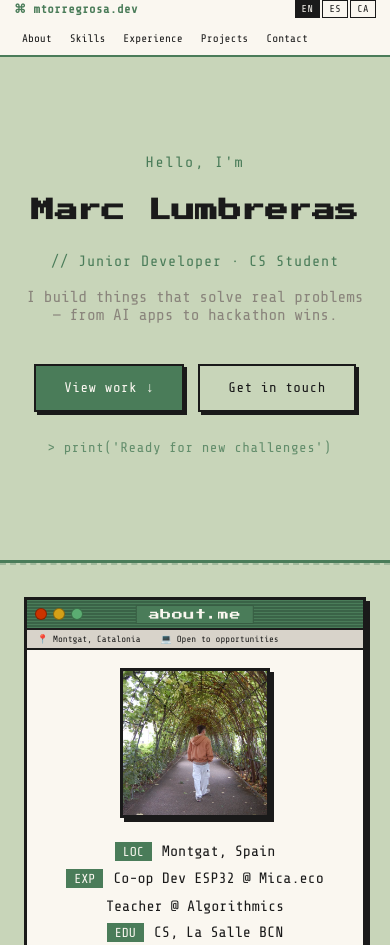
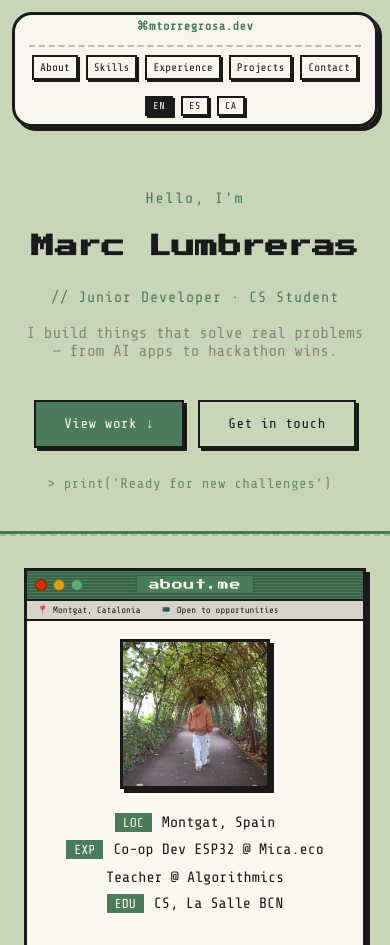
Before and after one commit to mtorregrosadev/mtorregrosadev.github.io, a plain HTML site: page index.html in a window 390 px wide. Shown: the top 945 px of the page. Drawn offline with nearby package versions, Linux system fonts and the light colour scheme.

Commit message:
feat(ui): redisseny de la top bar mòbil a píndola dinàmica efecte vidre
   1 - S'ha transformat el `#menubar` mòbil en un element flotant tipus píndola amb
     efecte "liquid glass".
  2 - S'ha mantingut l'estètica retro afegint vores gruixudes i ombres dures a la
     píndola i als botons.
   3 - S'ha reorganitzat la disposició: enllaços centrats i selector d'idioma a la
     part inferior.
   4 - S'ha implementat un efecte dinàmic amb JS: la píndola s'encongeix en fer
     scroll per deixar més espai de lectura.
   5 - S'ha ajustat el padding de l'apartat `#hero` per evitar que el text quedi
     tapat per la nova barra.

```diff
--- a/main.js
+++ b/main.js
@@ -134,6 +134,7 @@
   // ── Navbar active link ───────────────────────────────────────
   const sections = Array.from(document.querySelectorAll('section[id]'));
   const navLinks = Array.from(document.querySelectorAll('.nav-links a'));
+  const menubar  = document.getElementById('menubar');
 
   function setActive(id) {
     navLinks.forEach(a => {
@@ -144,6 +145,15 @@
       }
     });
   }
+
+  // Toggle compact class on scroll
+  window.addEventListener('scroll', () => {
+    if (window.scrollY > 50) {
+      menubar.classList.add('scrolled');
+    } else {
+      menubar.classList.remove('scrolled');
+    }
+  }, { passive: true });
 
   if ('IntersectionObserver' in window) {
     const obs = new IntersectionObserver(entries => {
--- a/styles.css
+++ b/styles.css
@@ -922,29 +922,104 @@ footer a:hover { text-decoration: underline; }
 
 /* ── Mobile ─────────────────────────────────────────────────────── */
 
-/* Navbar 2-row layout on small screens */
+/* Redesigned Mobile Navbar: Pill + Liquid Glass Retro */
 @media (max-width: 640px) {
-  html { scroll-padding-top: 92px; }
+  html { scroll-padding-top: 220px; }
+
   #menubar {
+    position: fixed;
+    top: 12px;
+    left: 12px;
+    right: 12px;
     height: auto;
+    background: rgba(250, 247, 240, 0.95); /* Even more opaque for retro feel */
+    backdrop-filter: blur(14px) saturate(180%);
+    -webkit-backdrop-filter: blur(14px) saturate(180%);
+    border: 3px solid var(--ink);
+    border-radius: 20px;
+    padding: 32px 16px 44px; /* MASSIVE padding: 32px top, 44px bottom */
+    display: flex;
+    flex-direction: column;
+    align-items: center;
+    gap: 20px; /* Increased gap */
+    box-shadow: 4px 4px 0 var(--ink);
+    z-index: 1000;
+    transition: all 0.2s ease-out; /* Snappier, faster transition */
+    overflow: hidden;
+  }
+
+  /* Compact state on scroll */
+  #menubar.scrolled {
+    padding: 12px 16px;
+    gap: 0;
+    border-radius: 30px;
+    top: 10px;
+    box-shadow: 2px 2px 0 var(--ink);
+  }
+
+  #menubar.scrolled .nav-logo,
+  #menubar.scrolled .lang-switch {
+    max-height: 0;
+    margin: 0;
+    padding: 0;
+    opacity: 0;
+    pointer-events: none;
+    border: none;
+  }
+
+  .nav-logo {
+    font-size: 14px;
+    width: 100%;
+    display: flex;
+    justify-content: center;
+    border-bottom: 2px dashed var(--gray2);
+    padding-bottom: 12px;
+    margin-top: 4px; /* Extra space from top border */
+    max-height: 38px; /* Tighter max-height for instant transition */
+    transition: all 0.2s ease-out;
+    opacity: 1;
+  }
+
+  .nav-links {
+    width: 100%;
+    display: flex;
     flex-wrap: wrap;
-    padding: 8px 12px 4px;
-    gap: 4px;
-    align-items: center;
+    justify-content: center;
+    gap: 8px;
+    padding: 0;
   }
-  .nav-logo { flex: 1; font-size: 12px; }
-  .lang-switch { margin-left: 0; }
-  .nav-links {
-    order: 3;
+
+  .nav-links a {
+    font-size: 10px;
+    padding: 6px 10px;
+    border: 2px solid var(--ink);
+    background: var(--cream);
+    box-shadow: 2px 2px 0 var(--ink);
+  }
+  .nav-links a[data-active] {
+    background: var(--forest);
+    color: var(--cream);
+  }
+
+  .lang-switch {
+    position: static;
+    margin-left: 0;
+    justify-content: center;
     width: 100%;
-    overflow-x: auto;
-    scrollbar-width: none;
-    flex-wrap: nowrap;
-    justify-content: flex-start;
-    padding-bottom: 4px;
-    gap: 2px;
+    gap: 8px;
+    padding-top: 8px;
+    margin-bottom: 8px; /* Extra space from bottom border */
+    max-height: 44px; /* Tighter max-height for instant transition */
+    transition: all 0.2s ease-out;
+    opacity: 1;
   }
-  .nav-links::-webkit-scrollbar { display: none; }
+  .lang-btn {
+    font-size: 11px;
+    padding: 5px 12px;
+    border: 2px solid var(--ink) !important;
+    background: var(--cream);
+    box-shadow: 2px 2px 0 var(--ink);
+  }
 }
 
 @media (max-width: 768px) {
@@ -952,7 +1027,10 @@ footer a:hover { text-decoration: underline; }
   .nav-logo { font-size: 13px; }
   .nav-links a { font-size: 12px; padding: 4px 8px; }
 
-  #hero { padding: 56px 20px 64px; min-height: 60vh; }
+  #hero {
+    padding: 190px 20px 40px; /* Reduced further to tighten the gap */
+    min-height: auto;
+  }
   .hero-name { font-size: clamp(16px, 6vw, 26px); }
   .hero-role { font-size: 15px; }
 
@@ -1735,3 +1813,7 @@ a.t-link:hover .t-link-arrow { opacity: 1; }
   .proj-page-grid { grid-template-columns: 1fr; }
   .spotlight-section { padding: 16px 10px 14px; }
 }
+
+
+  .spotlight-section { padding: 16px 10px 14px; }
+}
```
